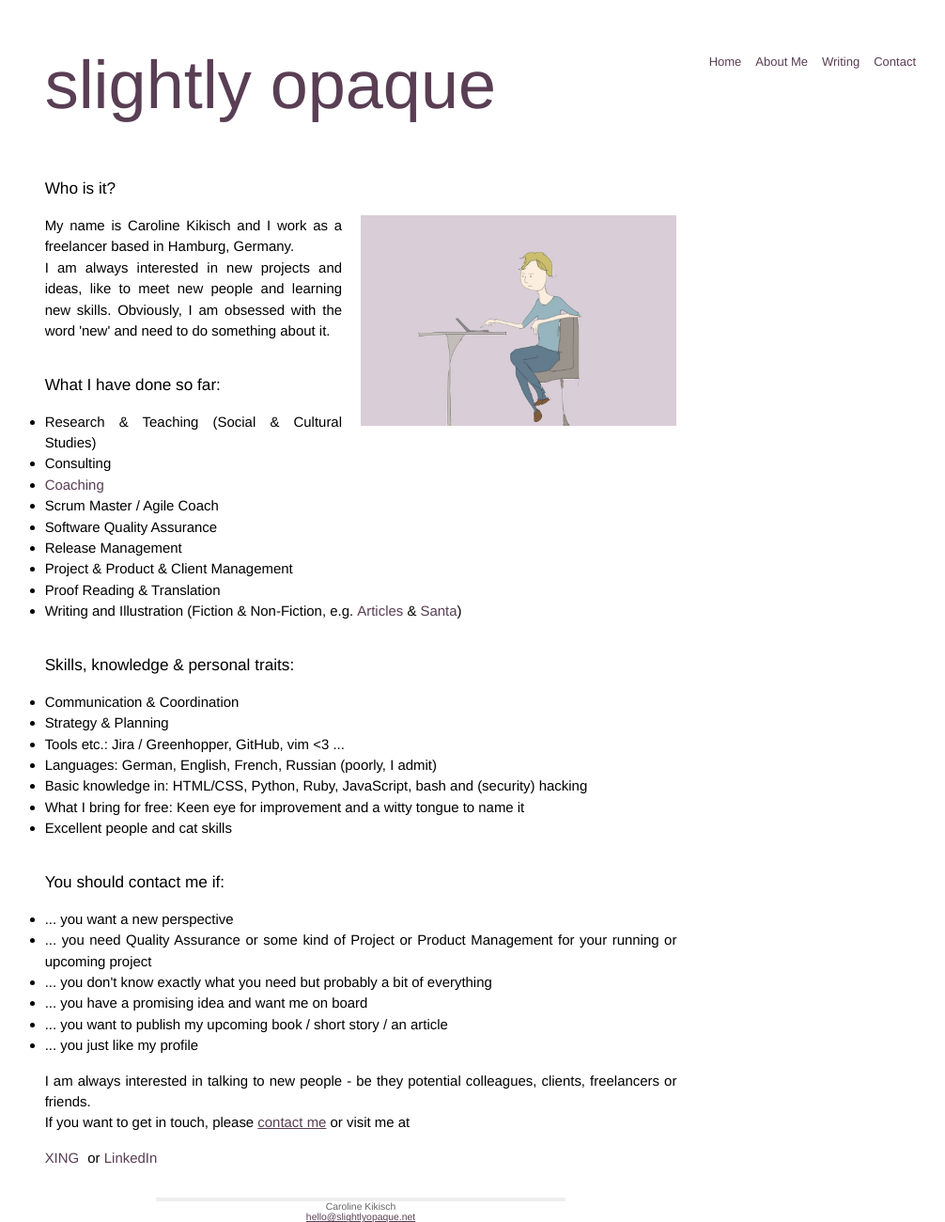
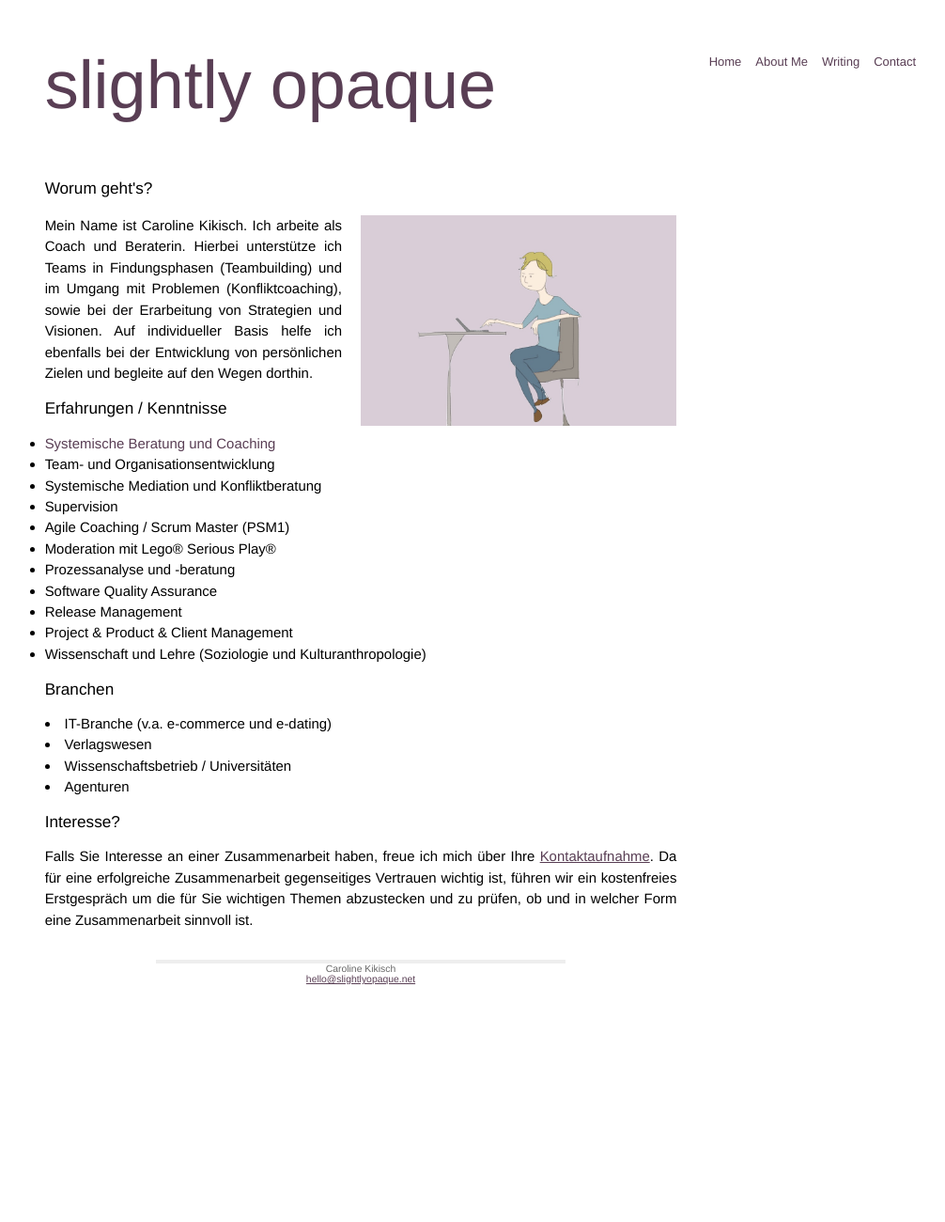
Before and after one commit to slightlyopaque/slightlyopaque_old.github.io, a Jekyll site: the page built from About.html, in a window 1280 px wide. Shown: the whole page at 94% size, without its empty margins (256-1262 px from the left). Built offline with Jekyll 4.4.1, drawn with Linux system fonts in a browser that asks for light colours; after the commit the page ends 1047 px from its top, so only the background shows below that.

Commit message:
richtige Aboutme bla

```diff
--- a/About.html
+++ b/About.html
@@ -6,54 +6,43 @@ title: about
 
 <div id="about">
 
-<h1>Who is it?</h1>
+<h1>Worum geht's?</h1>
 
 <img src="/images/IMG_1785.JPG" class="half-width right" />
 
 <p>
-My name is Caroline Kikisch and I work as a freelancer based in Hamburg, Germany.<br>
-I am always interested in new projects and ideas, like to meet new people and learning new skills. Obviously, I am obsessed with the word 'new' and need to do something about it.</p>
+Mein Name ist Caroline Kikisch.
+Ich arbeite als Coach und Beraterin.
+Hierbei unterstütze ich Teams in Findungsphasen (Teambuilding) und im Umgang mit Problemen (Konfliktcoaching), sowie bei der Erarbeitung von Strategien und Visionen.
+Auf individueller Basis helfe ich ebenfalls bei der Entwicklung von persönlichen Zielen und begleite auf den Wegen dorthin.
+</p>
 
-<h1>What I have done so far:</h1>
+<h2>Erfahrungen / Kenntnisse</h2>
+<ul>
+    <li><a href="/Coaching.html" >Systemische Beratung und Coaching</a></li>
+    <li>Team- und Organisationsentwicklung</li>
+    <li>Systemische Mediation und Konfliktberatung</li>
+    <li>Supervision</li>
+    <li>Agile Coaching / Scrum Master (PSM1)</li>
+    <li>Moderation mit Lego® Serious Play®</li>
+    <li>Prozessanalyse und -beratung</li>
+    <li>Software Quality Assurance</li>
+    <li>Release Management</li>
+    <li>Project & Product & Client Management</li>
+    <li>Wissenschaft und Lehre (Soziologie und Kulturanthropologie)</li>
+</ul>
 
-<ul>
-	<li>Research & Teaching (Social & Cultural Studies)</li>
-	<li>Consulting</li>
-        <li><a href="/Coaching.html" >Coaching</a></li>
-        <li>Scrum Master / Agile Coach</li>
-	<li>Software Quality Assurance</li>
-	<li>Release Management</li>
-	<li>Project & Product & Client Management</li>
-	<li>Proof Reading & Translation</li>
-	<li>Writing and Illustration (Fiction & Non-Fiction, e.g. <a href="/Articles.html" >Articles</a> & <a href="/Santa.html" >Santa</a>)</li>
+<h2>Branchen</h2>
+    <li>IT-Branche (v.a. e-commerce und e-dating)</li>
+    <li>Verlagswesen</li>
+    <li>Wissenschaftsbetrieb / Universitäten</li>
+    <li>Agenturen</li>
 </ul>
 
 
-<h1>Skills, knowledge & personal traits:</h1>
-<ul>
-	<li>Communication & Coordination</li>
-	<li>Strategy & Planning</li>
-	<li>Tools etc.: Jira / Greenhopper, GitHub, vim <3 ...</li>
-	<li>Languages: German, English, French, Russian (poorly, I admit)</li>
-	<li>Basic knowledge in: HTML/CSS, Python, Ruby, JavaScript, bash and (security) hacking</li>
-	<li>What I bring for free: Keen eye for improvement and a witty tongue to name it</li>
-	<li>Excellent people and cat skills</li>
-</ul>
+<h2>Interesse?</h2>
+<p>Falls Sie Interesse an einer Zusammenarbeit haben, freue ich mich über Ihre <a href="/Contact">Kontaktaufnahme</a>.
+Da für eine erfolgreiche Zusammenarbeit gegenseitiges Vertrauen wichtig ist, führen wir ein kostenfreies Erstgespräch um die für Sie wichtigen Themen abzustecken und zu prüfen, ob und in welcher Form eine Zusammenarbeit sinnvoll ist.
+</p>
 
-<h1>You should contact me if:</h1>
-<ul>
-	<li>... you want a new perspective</li>
-	<li>... you need Quality Assurance or some kind of Project or Product Management for your running or upcoming project</li>
-	<li>... you don't know exactly what you need but probably a bit of everything</li>
-	<li>... you have a promising idea and want me on board</li>
-	<li>... you want to publish my upcoming book / short story / an article</li>
-	<li>... you just like my profile</li>
-</ul>
-<p>I am always interested in talking to new people - be they potential colleagues, clients, freelancers or friends.<br>
-
-If you want to get in touch, please <a href="/Contact">contact me</a> or visit me at
-<ul class="list_inline">
-	<li><a href="https://www.xing.com/profile/Caroline_Kikisch" target="_blank">XING</a></li> or
-	<li><a href="https://de.linkedin.com/in/carolinekikisch" target="_blank">LinkedIn</a></li>
-</ul>
 </div>
--- a/_posts/2016-08-21-mail-encrypt.markdown
+++ b/_posts/2016-08-21-mail-encrypt.markdown
@@ -1,7 +1,7 @@
 ---
 layout: hacks
 category: hacks
-title:  "Mail encryption mit PGP"
+title:  "Mail Encryption mit PGP"
 date:   2016-08-21 12:14:55
 image_thumbnail: /images/IMG_1583.JPG
 ---
```
